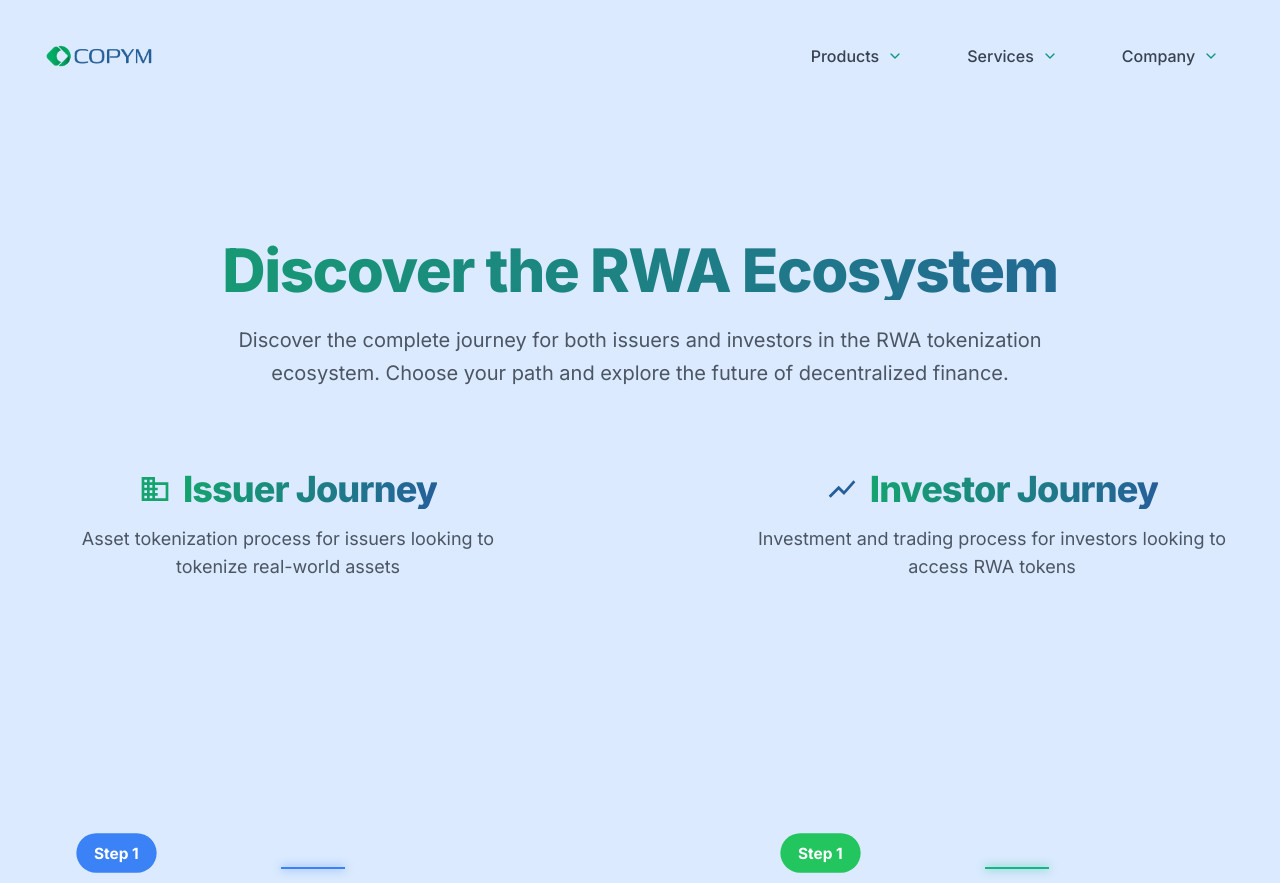
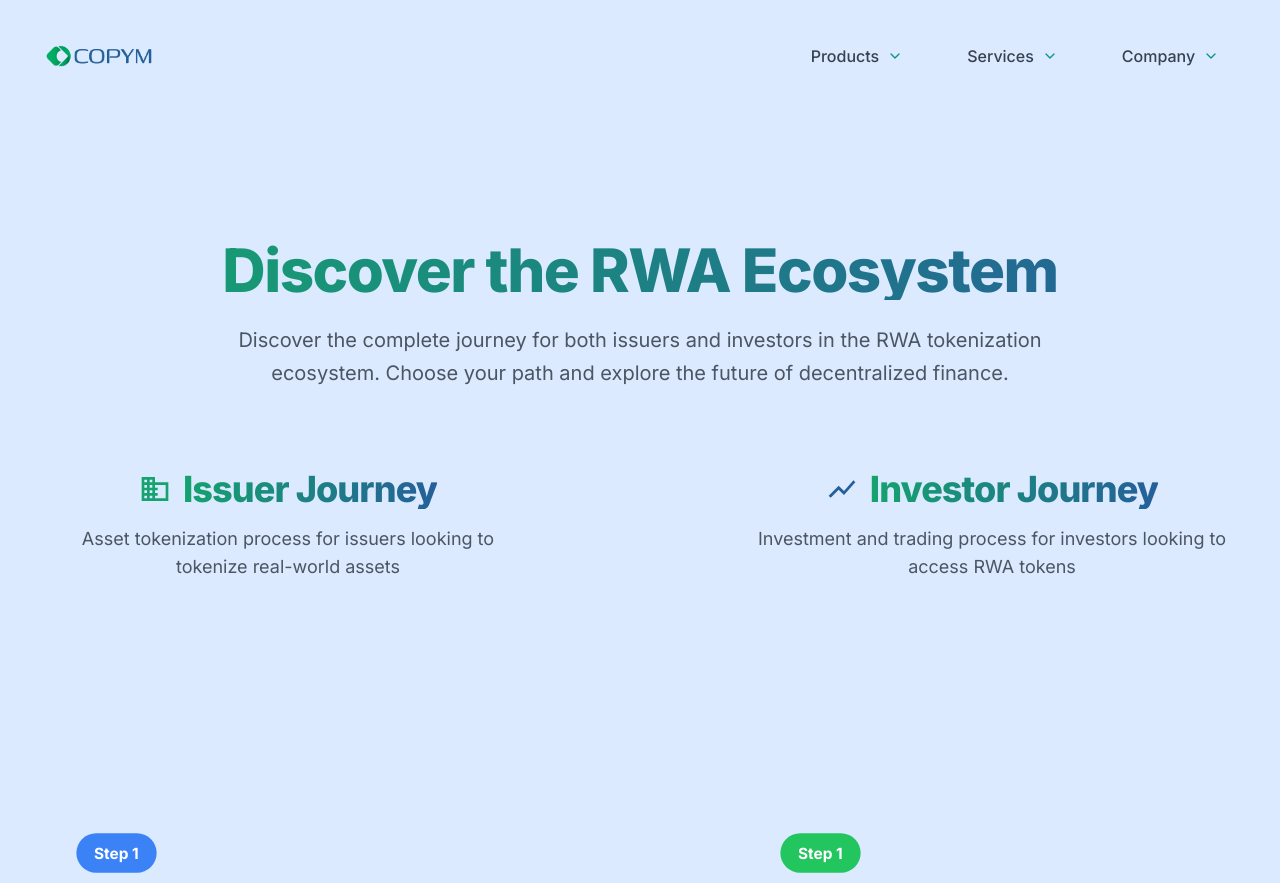
Before and after one commit to anskp/echo-copym-v1.5, a React (Vite) app: page /roadmap in a window 1280 px wide. Shown: the top 883 px of the page. Built offline with nearby package versions, Linux system fonts and the light colour scheme; a web font is replaced by a local one.

Commit message:
inv and rwa remove lines

```diff
--- a/src/pages/Roadmap/sections/InvestorRoadmap.jsx
+++ b/src/pages/Roadmap/sections/InvestorRoadmap.jsx
@@ -47,7 +47,7 @@
     {
       id: 5,
       quarter: "Step 5",
-      title: "P2P Trading",
+      title: "P 2 P Tradings",
       side: "left",
       color: "bg-green-500",
       glowColor: "shadow-green-500/50",
@@ -265,15 +265,7 @@
               >
                   {/* Mobile Card with Timeline Elements */}
                   <div className="bg-blue-100 rounded-2xl p-4 sm:p-6 border-2 border-gray-300 relative overflow-hidden">
-                    {/* Horizontal Connector Line */}
-                    <motion.div
-                      className="absolute left-0 top-6 sm:top-8 w-8 sm:w-12 h-0.5 bg-gray-600 transform -translate-x-full"
-                      animate={{
-                        backgroundColor: activeSection === index ? item.ballColor : '#4B5563',
-                        boxShadow: activeSection === index ? `0 0 10px ${item.ballColor}` : '0 0 0 transparent'
-                      }}
-                      transition={{ duration: 0.3 }}
-                    />
+
 
                     {/* Step Badge */}
                     <div className={`inline-block px-3 sm:px-4 py-1 sm:py-2 rounded-full text-xs sm:text-sm font-bold text-white mb-3 sm:mb-4 ${item.color}`}>
@@ -559,17 +551,7 @@
                       // animate={activeSection === index ? "active" : "inactive"}
                     >
 
-                      {/* Connector Line */}
-                      <motion.div
-                        className={`absolute top-8 w-16 h-0.5 bg-gray-600 ${
-                          item.side === 'left' ? 'right-0 translate-x-16' : 'left-0 -translate-x-16'
-                        }`}
-                        animate={{
-                          backgroundColor: activeSection === index ? item.ballColor : '#4B5563',
-                          boxShadow: activeSection === index ? `0 0 10px ${item.ballColor}` : '0 0 0 transparent'
-                        }}
-                        transition={{ duration: 0.3 }}
-                      />
+
 
                       {/* Quarter Badge */}
                   <motion.div
--- a/src/pages/Roadmap/sections/RWARoadmap.jsx
+++ b/src/pages/Roadmap/sections/RWARoadmap.jsx
@@ -265,15 +265,7 @@
               >
                   {/* Mobile Card with Timeline Elements */}
                   <div className="bg-blue-100 rounded-2xl p-4 sm:p-6 border-2 border-gray-300 relative overflow-hidden">
-                    {/* Horizontal Connector Line */}
-                    <motion.div
-                      className="absolute left-0 top-6 sm:top-8 w-8 sm:w-12 h-0.5 bg-gray-600 transform -translate-x-full"
-                      animate={{
-                        backgroundColor: activeSection === index ? item.ballColor : '#4B5563',
-                        boxShadow: activeSection === index ? `0 0 10px ${item.ballColor}` : '0 0 0 transparent'
-                      }}
-                      transition={{ duration: 0.3 }}
-                    />
+
 
                     {/* Step Badge */}
                     <div className={`inline-block px-3 sm:px-4 py-1 sm:py-2 rounded-full text-xs sm:text-sm font-bold text-white mb-3 sm:mb-4 ${item.color}`}>
@@ -559,17 +551,7 @@
                     // animate={activeSection === index ? "active" : "inactive"}
                   >
 
-                    {/* Connector Line */}
-                  <motion.div
-                      className={`absolute top-8 w-16 h-0.5 bg-gray-600 ${
-                        item.side === 'left' ? 'right-0 translate-x-16' : 'left-0 -translate-x-16'
-                      }`}
-                      animate={{
-                        backgroundColor: activeSection === index ? item.ballColor : '#4B5563',
-                        boxShadow: activeSection === index ? `0 0 10px ${item.ballColor}` : '0 0 0 transparent'
-                      }}
-                      transition={{ duration: 0.3 }}
-                    />
+
 
                     {/* Quarter Badge */}
                     <motion.div
```
